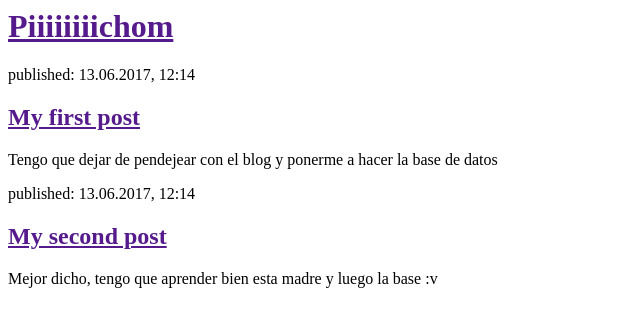
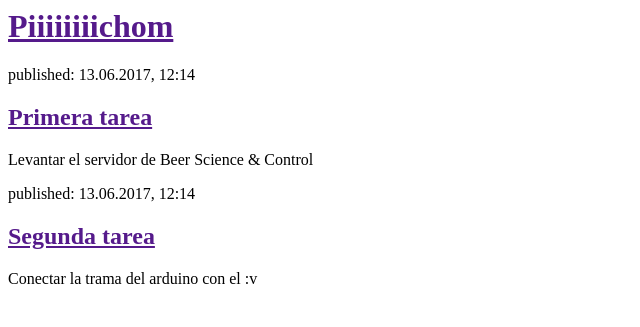
Before and after one commit to alfonso0597/my-first-blog, a Django app: page / in a window 1280 px wide. Shown: the top 327 px of the page, without its empty margins (0-640 px from the left). Run offline with Django 3.2, Linux system fonts and the light colour scheme.

Commit message:
Changes to the HTML again

```diff
--- a/blog/templates/blog/post_list.html
+++ b/blog/templates/blog/post_list.html
@@ -9,14 +9,14 @@
 
         <div>
             <p>published: 13.06.2017, 12:14</p>
-            <h2><a href="">My first post</a></h2>
-            <p>Tengo que dejar de pendejear con el blog y ponerme a hacer la base de datos</p>
+            <h2><a href="">Primera tarea</a></h2>
+            <p>Levantar el servidor de Beer Science & Control </p>
         </div>
 
         <div>
             <p>published: 13.06.2017, 12:14</p>
-            <h2><a href="">My second post</a></h2>
-            <p>Mejor dicho, tengo que aprender bien esta madre y luego la base :v</p>
+            <h2><a href="">Segunda tarea</a></h2>
+            <p>Conectar la trama del arduino con el  :v</p>
         </div>
     </body>
 </html>
```
